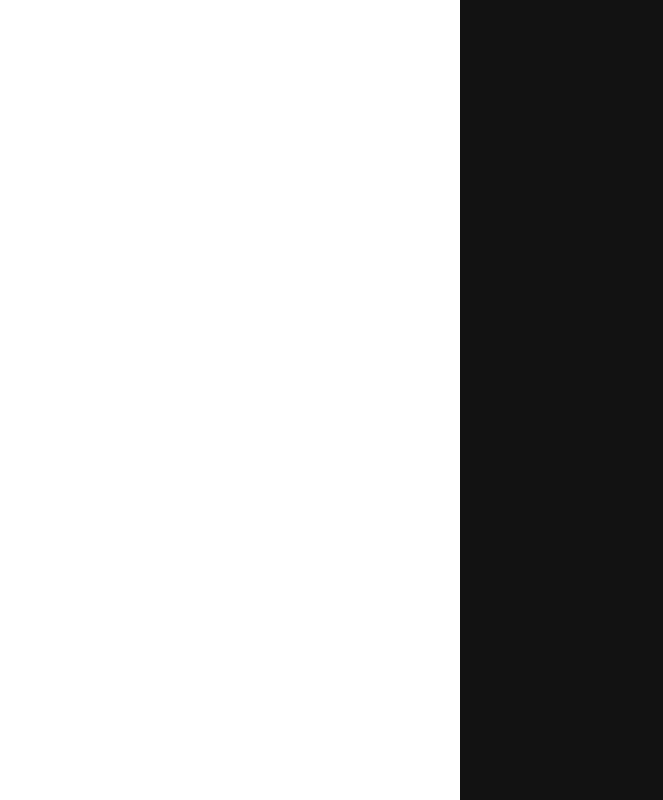
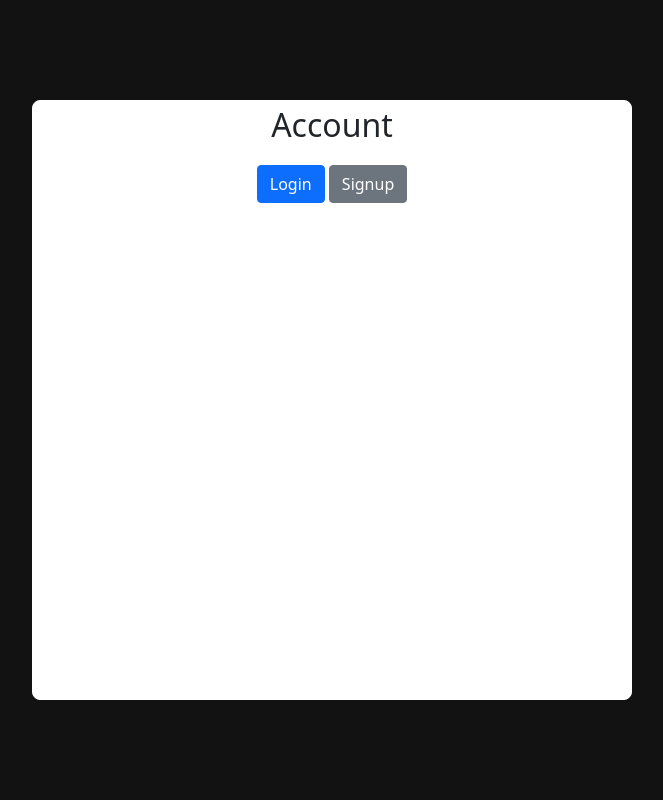
Before and after one commit to xLightless/uni-web-development, a Flask app: page /auth/login/ in a window 1280 px wide. Shown: the whole page, without its empty margins (308-971 px from the left). Run offline with Flask 2, Linux system fonts and the light colour scheme; some libraries are stand-ins or nearby versions.

Commit message:
modified login page, change buttons to sliders

```diff
--- a/website/static/css/login.css
+++ b/website/static/css/login.css
@@ -21,7 +21,7 @@ html, body {
     /* background-color: var(--primary-color); */
 }
 
-.grid-container {
+/* .grid-container {
     display: grid;
     height: 100%;
     grid-template-columns: 60% 40%;
@@ -34,4 +34,71 @@ html, body {
 
 #signup {
     background-color: #121212;
+} */
+
+html, body {
+    height: 100%;
+    width: 100%;
 }
+
+.background {
+    width: 100%;
+    height: 100%;
+    z-index: 1;
+    background-color: #212529;
+    display: flex;
+    justify-content: center;
+    align-items: center;
+}
+
+.background > img {
+    position: absolute;
+    top: 0;
+    left: 0;
+    width: 100%;
+    height: 100%;
+    object-fit: cover;
+    object-position: center;
+    z-index: 2;
+}
+
+.color-overlay {
+    position: absolute;
+    top: 0;
+    left: 0;
+    width: 100%;
+    height: 100%;
+    z-index: 3;
+    background-color: rgba(0,0,0,0.5);
+}
+
+.login-container {
+    z-index: 4;
+    width: 100%;
+    height: 100%;
+    background-color: #121212;
+    display: flex;
+    justify-content: center;
+    align-items: center;
+}
+
+.page-account {
+    margin: 1rem;
+    width: 75vh;
+    height: 75vh;
+    background-color: white;
+    border: 1px solid white;
+    border-radius: 8px;
+
+    display: block;
+}
+
+.page-account > .text {
+    width: 100%;
+    text-align: center;
+}
+
+.page-account > .text > p {
+    font-size: 2rem;
+    font-weight: 400;
+}
--- a/website/templates/login.html
+++ b/website/templates/login.html
@@ -9,9 +9,27 @@
     <title>Login to your account</title>
 </head>
 <body>
-    <div class="grid-container">
-        <div class="grid-item" id="login"></div>
-        <div class="grid-item" id="signup"></div>
+    <div class="background">
+        <img src="{{url_for('static', filename='img/login/pexels-asad-photo-maldives-1450360.jpg')}}">
+        <div class="color-overlay"></div>
+
+        <div class="login-container">
+            <div class="page-account">
+
+                <div class="text">
+                    <p>Account</p>
+                    <div class="page-button-switcher">
+                        <button type="button" class="btn btn-primary">Login</button>
+                        <button type="button" class="btn btn-secondary">Signup</button>
+                    </div>
+
+                    <!-- Use js to swap between the containers -->
+                    <div class="page-account-login"></div>
+                    <div class="page-account-signup"></div>
+                </div>
+
+            </div>
+        </div>
     </div>
 </body>
 </html>
--- a/website/views.py
+++ b/website/views.py
@@ -46,8 +46,6 @@ def account_page():
 
 
 
-
-
 # Testing material for modernisation of website
 
 # Temp routing for modifications to base
```
Also changed, not shown: website/static/css/index.css (+0 -8 lines), website/static/img/login/pexels-asad-photo-maldives-1450360.jpg (added).
